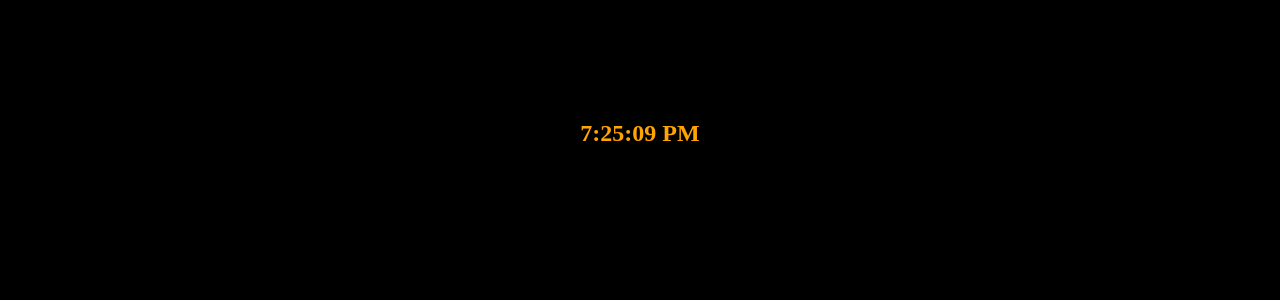
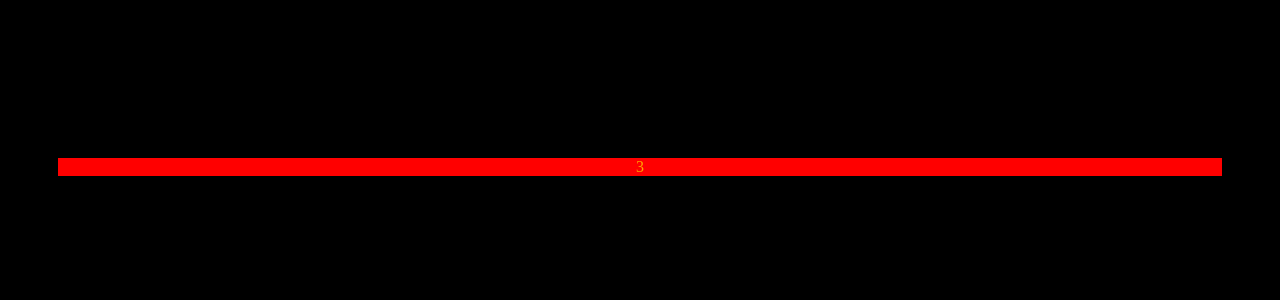
Before and after one commit to jhuggett/game, a Next.js app: page / in a window 1280 px wide. Shown: the top 300 px of the page. Built offline with nearby package versions, Linux system fonts and the light colour scheme.

Commit message:
added SelectList

```diff
--- /dev/null
+++ b/components/SelectList.tsx
@@ -0,0 +1,21 @@
+import styled from "styled-components"
+
+interface SelectListProps {
+  inputs: string[]
+  setChosen: any
+}
+
+export const SelectList = ({ inputs, setChosen } : SelectListProps) => {
+  return (
+    <>
+      {inputs.map((choice, i) => {
+        return <Choice onClick={() => setChosen(i)}>{choice}</Choice>
+      })}
+    </>
+  )
+}
+
+const Choice = styled.div`
+  margin-bottom: 1em;
+  background-color: red;
+`
--- /dev/null
+++ b/components/index.ts
@@ -0,0 +1 @@
+export * from './SelectList'
--- a/pages/index.tsx
+++ b/pages/index.tsx
@@ -1,69 +1,59 @@
 import styled, { keyframes } from 'styled-components'
 import { useState, useEffect } from 'react'
+import { getRandomItem, getRandomBool, getRandomNumber } from 'utils'
+import { SelectList } from 'components'
 
 export default function Home() {
 
-  const [currDate, setCurrDate] = useState((new Date()).toLocaleTimeString())
-  const [color, setColor] = useState<string | null>(null)
+  const [inputs, setInputs] = useState<string[]>([
+    "1",
+    "2",
+    "3"
+  ])
+
+  const [output, setOutput] = useState<string>('')
+  const [input, setInput] = useState<number | null>(null)
 
   useEffect(() => {
-    const onKeyDown = ({ key }) => {
-      switch(key) {
-        case "r": {
-          setColor("red")
-          break
-        }
-        case "b": {
-          setColor("blue")
-          break
-        }
-        case "g": {
-          setColor("green")
-          break
-        }
-      }
-    }
-
-    const onKeyUp = ({ key }) => {
-      setColor("white")
-    }
-
-    document.addEventListener('keydown', onKeyDown)
-    document.addEventListener('keyup', onKeyUp)
-
-    const interval = setInterval(() => {
-      setCurrDate((new Date()).toLocaleTimeString())
-    }, 950)
-    return () => {
-      clearInterval(interval)
-      document.removeEventListener('keydown', onKeyDown)
-      document.removeEventListener('keyup', onKeyUp)
-    }
-  }, [])
+    console.log(input);
+    if (typeof(input) == 'number') setOutput(inputs[input])
+    setInput(null)
+    setInputs([`${getRandomNumber(0, 10)}`])
+  }, [input])
 
   return (
     <>
-      <Title color={color}>
-        {currDate}
-      </Title>
+      <Header></Header>
+      <Body>
+        <Output>
+          {output}
+        </Output>
+        <Input>
+          <SelectList inputs={inputs} setChosen={setInput} />
+        </Input>
+      </Body>
+      <Footer></Footer>
     </>
   )
 }
 
-const rotate = keyframes`
-  from {
-    transform: rotate(0deg);
-  }
-
-  to {
-    transform: rotate(360deg);
-  }
+const Header = styled.div`
+  height: 20px;
 `
 
-const Title = styled.h1`
+const Body = styled.div`
+  padding: 50px 50px 50px 50px;
+`
 
-  font-size: 1.5em;
+const Footer = styled.div``
+
+const Output = styled.div`
+  color: ${props => props.theme.primary};
   text-align: center;
-  color: ${props => props.color || props.theme.primary};
-  margin-top: 5em;
 `
+
+const Input = styled.div`
+  color: ${props => props.theme.primary};
+  text-align: center;
+  padding-top: 5em;
+`
```
